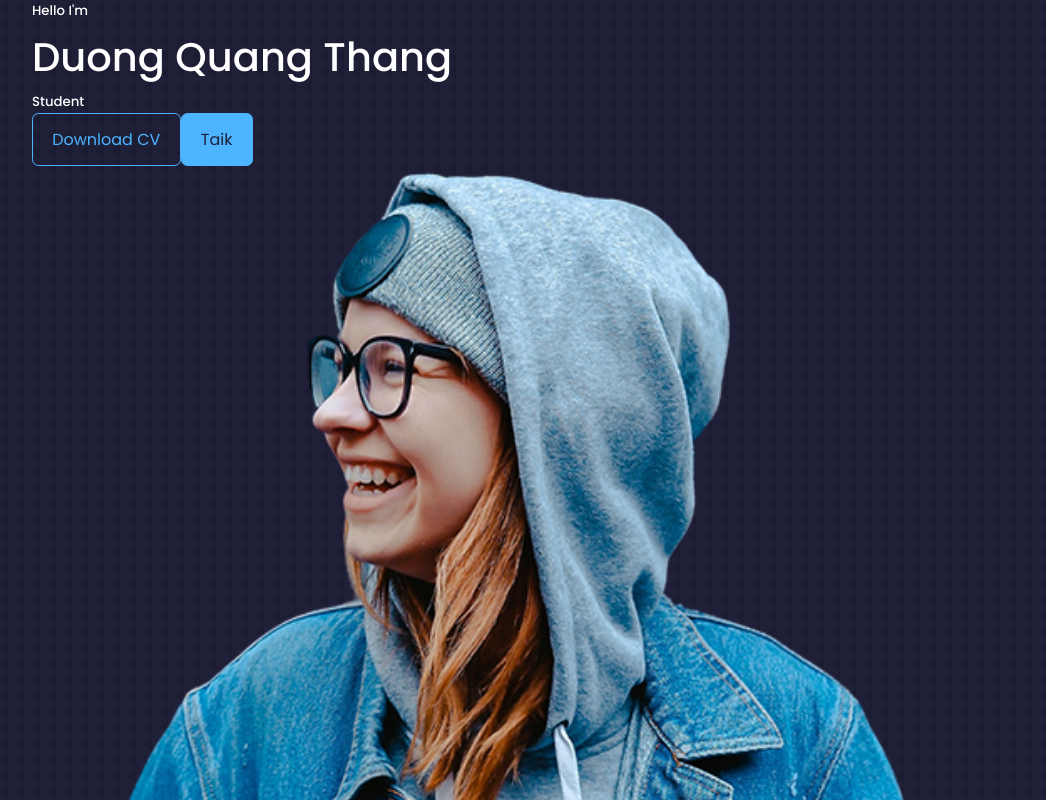
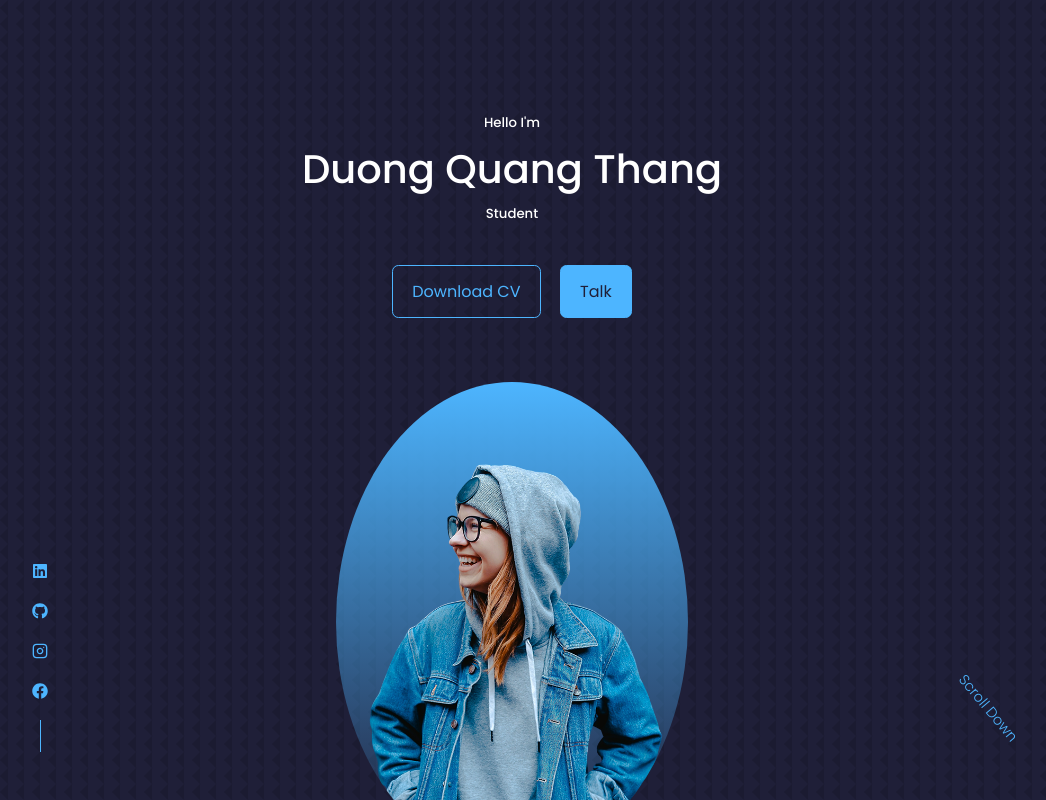
Before and after one commit to WanWin04/Personal-Site, a React (Create React App) app: page / in a window 1280 px wide. Shown: the top 800 px of the page, without its empty margins (128-1174 px from the left). Built offline with nearby package versions, Linux system fonts and the light colour scheme.

Commit message:
Design Header - CSS and TSX

```diff
--- a/src/Components/Header/CTA.tsx
+++ b/src/Components/Header/CTA.tsx
@@ -5,7 +5,7 @@ const CTA = () => {
   return (
     <div className="cta">
       <a href={CV} download className="btn">Download CV</a>
-      <a href="#contact" className="btn btn-primary"> Taik</a>
+      <a href="#contact" className="btn btn-primary"> Talk</a>
     </div>
   );
 };
--- a/src/Components/Header/Header.css
+++ b/src/Components/Header/Header.css
@@ -0,0 +1,78 @@
+header {
+  height: 100vh;
+  padding-top: 7rem;
+  overflow: hidden;
+}
+
+.header_container {
+  text-align: center;
+  height: 100%;
+  position: relative;
+}
+
+/* ================= CTA ================= */
+.cta {
+  margin-top: 2.5rem;
+  display: flex;
+  gap: 1.2rem;
+  justify-content: center;
+}
+
+/* ================= HeaderSocials ================= */
+.header_socials {
+  display: flex;
+  flex-direction: column;
+  align-items: center;
+  gap: 0.8rem;
+  position: absolute;
+  bottom: 3rem;
+}
+
+.header_socials::after {
+  content: "";
+  width: 1px;
+  height: 2rem;
+  background: var(--color-primary);
+}
+
+/* ================= ME ================= */
+.me {
+  background: linear-gradient(var(--color-primary), transparent);
+  width: 22rem;
+  height: 30rem;
+  position: absolute;
+  left: calc(50% - 11rem);
+  margin-top: 4rem;
+  border-radius: 50%;
+  overflow: hidden;
+  padding: 5rem 1.5rem 1.5rem 1.5rem;
+}
+
+/* ================= SCROLL DOWN ================= */
+.scroll_down {
+  position: absolute;
+  right: -2.3rem;
+  bottom: 5rem;
+  transform: rotate(50deg);
+  font-size: 0.9rem;
+  font-weight: 300;
+}
+
+/* ================= MEDIUM DEVICES ================= */
+@media screen and (max-width: 1024px) {
+  header {
+    height: 68vh;
+  }
+}
+
+/* ================= SMALL DEVICES ================= */
+@media screen and (max-width: 600px) {
+  header {
+    height: 100vh;
+  }
+
+  .header_socials,
+  .scroll_down {
+    display: none;
+  }
+}
--- a/src/Components/Header/Header.tsx
+++ b/src/Components/Header/Header.tsx
@@ -1,7 +1,8 @@
 import React from "react";
 import "./Header.css";
 import CTA from"./CTA";
-import ME from "../../assets/me.png"
+import ME from "../../assets/me.png";
+import HeaderSocials from "./HeaderSocials";
 
 const Header = () => {
   return (
@@ -11,6 +12,7 @@ const Header = () => {
         <h1>Duong Quang Thang</h1>
         <h5 className="text-light">Student</h5>
         <CTA />
+        <HeaderSocials />
 
         <div className="me">
           <img src={ME} alt="me" />
--- a/src/Components/Header/HeaderSocials.tsx
+++ b/src/Components/Header/HeaderSocials.tsx
@@ -1,12 +1,16 @@
 import React from 'react'
 import { FaLinkedin } from "react-icons/fa";
+import { FaGithub } from "react-icons/fa";
+import { LuInstagram } from "react-icons/lu";
+import { FaFacebook } from "react-icons/fa";
 
 const HeaderSocials = () => {
   return (
     <div className='header_socials'>
-        <a href="https://linkedin.com" target='_blank'></a>
-        <a href="https://github.com" target='_blank'></a>
-        <a href="https://www.instagram.com" target='_blank'></a>
+        <a href="https://linkedin.com" target='_blank'><FaLinkedin /></a>
+        <a href="https://github.com/WanWin04" target='_blank'><FaGithub /></a>
+        <a href="https://www.instagram.com/quangthang_26/" target='_blank'><LuInstagram /></a>
+        <a href="https://web.facebook.com/profile.php?id=100047907622203" target='_blank'><FaFacebook /></a>
     </div>
   )
 }
```
